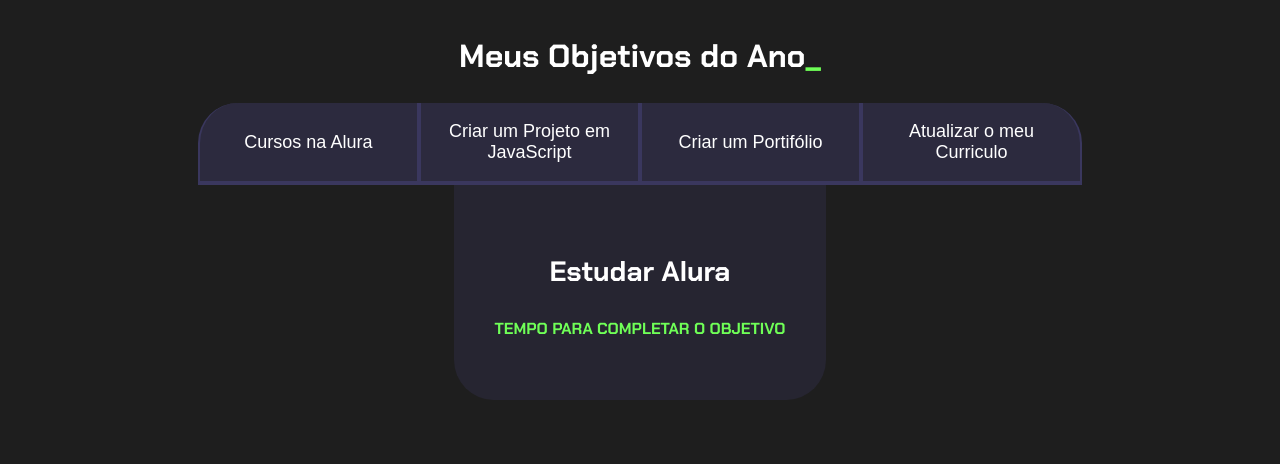
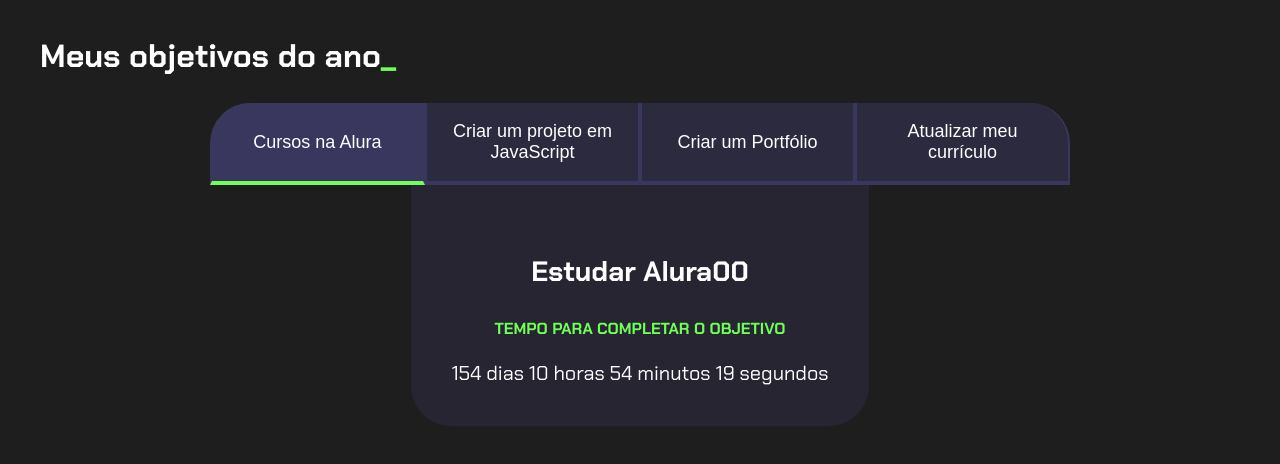
Before and after one commit to Pauloh1CDP/paulohenriquedesouzamoreira, a plain HTML site: page index.html in a window 1280 px wide. Drawn offline with Linux system fonts and the light colour scheme.

Commit message:
Add files via upload

```diff
--- a/index.html
+++ b/index.html
@@ -2,69 +2,75 @@
 <html lang="pt-br">
     <head>
         <meta charset="UTF-8">
-        <meta name="viewpoint" content="width=device-width, initial-scaled=1.0">
+        <meta name="viewpoint" content="width=device-
+        width, initial-scaled=1.0">
         <title>
-            Meus Objetivos do Ano
+            Meus objetivos do ano
         </title>
         <link rel="stylesheet" href="style.css">
+
     </head>
+
     <body>
         <section class="conteudo-principal">
-            <h2 class="titulo-principal">Meus Objetivos do Ano<span>_</span> </h2>
-
-
+            <h2 class="titulo-principal"> Meus objetivos do ano<span>_</span> </h2>
                 <div class="conteudo">
-
                     <div class="botoes">
-                    <button class="botao">Cursos na Alura</button>
-                    <button class="botao">Criar um Projeto em JavaScript</button>
-                    <button class="botao">Criar um Portifólio</button>
-                    <button class="botao">Atualizar o meu Curriculo</button>
+                        <button class="botao ativo">Cursos na Alura</button>
+                        <button class="botao">Criar um projeto em JavaScript</button>
+                        <button class="botao">Criar um Portfólio</button>
+                        <button class="botao">Atualizar meu currículo</button>
                     </div>
                 </div>
                 <div class="abas-textos">
-
                     <div class="aba-conteudo ativo">
                         <h3 class="aba-conteudo-titulo-principal">
-                            Estudar Alura</h3>
+                            Estudar Alura00</h3>
                         <h4 class="aba-conteudo-titulo-secundario">
                             Tempo para completar o objetivo
                         </h4>
-
-                       <div class="contador" ></div>
+                        <div class="contador"></div>
+                    </div>
+                    <div class="aba-conteudo">
+                        <h3 class="aba-conteudo-titulo-principal">
+                            Estudar Alura01</h3>
+                        <h4 class="aba-conteudo-titulo-secundario">
+                            Tempo para completar o objetivo
+                        </h4>
+                        <div class="contador"></div>
+                    </div>
+                     <div class="aba-conteudo">
+                        <h3 class="aba-conteudo-titulo-principal">
+                            Estudar Alura02</h3>
+                        <h4 class="aba-conteudo-titulo-secundario">
+                            Tempo para completar o objetivo
+                        </h4>
+                        <div class="contador"></div>
+                    </div>
+                     <div class="aba-conteudo">
+                        <h3 class="aba-conteudo-titulo-principal">
+                            Estudar Alura03</h3>
+                        <h4 class="aba-conteudo-titulo-secundario">
+                            Tempo para completar o objetivo
+                        </h4>
+                        <div class="contador"></div>
                     </div>
 
 
-
-                       <div class="aba-conteudo">
-                        <h3 class="aba-conteudo-titulo-principal">
-                            Estudar Alura</h3>
-                        <h4 class="aba-conteudo-titulo-secundario">
-                          Tempo para completar o objetivo
-                        </h4>
                 </div>
-
-                       <div class="aba-conteudo">
-                        <h3 class="aba-conteudo-titulo-principal">
-                            Estudar Alura</h3>
-                        <h4 class="aba-conteudo-titulo-secundario">
-                          Tempo para completar o objetivo
-                        </h4>
-                       </div>
-
-
-                     <div class="aba-conteudo">
-                  <h3 class="aba-conteudo-titulo-principal">
-                      Estudar Alura</h3>
-                  <h4 class="aba-conteudo-titulo-secundario">
-                    Tempo para completar o objetivo
-                  </h4>
-                 </div>
-
 
 
 
                 <script src="main.js"></script>
         </section>
+
+
+
+
     </body>
+
+
+
+
+
 </html>
--- a/main.js
+++ b/main.js
@@ -1,19 +1,48 @@
 const botoes = document.querySelectorAll(".botao");
 const textos = document.querySelectorAll(".aba-conteudo");
 const contadores = document.querySelectorAll(".contador");
+
 const tempoObjetivo01 = new Date("2024-10-05T00:00:00");
+const tempoObjetivo02 = new Date("2024-12-05T00:00:00");
+const tempoObjetivo03 = new Date("2024-12-30T00:00:00");
+const tempoObjetivo04 = new Date("2025-02-05T00:00:00");
+const tempos = [tempoObjetivo01, tempoObjetivo02, tempoObjetivo03, tempoObjetivo04];
 
 
-for(let i= 0; i< botoes.length; i++){
-    botoes[i].onclick = function(){
-        for (let j=0; j<botoes.length; j++){
+for (let i = 0; i < botoes.length; i++) {
+    botoes[i].onclick = function () {
+        for (let j = 0; j < botoes.length; j++) {
             botoes[j].classList.remove("ativo");
             textos[j].classList.remove("ativo");
-
-
         }
         botoes[i].classList.add("ativo");
         textos[i].classList.add("ativo");
-
     }
 }
+function calculaTempo(tempoObjetivo) {
+    let tempoAtual = new Date();
+    let tempoFinal = tempoObjetivo - tempoAtual;
+    let segundos = Math.floor(tempoFinal / 1000);
+    let minutos = Math.floor(segundos / 60);
+    let horas = Math.floor(minutos / 60);
+    let dias = Math.floor(horas / 24);
+
+    segundos %= 60;
+    minutos %= 60;
+    horas %= 24;
+    if (tempoFinal > 0) {
+        return dias + " dias " + horas + " horas " + minutos + " minutos " + segundos + " segundos";
+    } else {
+        return "Prazo Finalizado";
+    }
+}
+function atualizaCronometro(){
+    for (let i=0; i<contadores.length;i++){
+        contadores[i].textContent = calculaTempo(tempos[i]);
+    }
+}
+function comecaCronometro(){
+    atualizaCronometro();
+    setInterval(atualizaCronometro, 1000);
+}
+comecaCronometro();
--- a/style.css
+++ b/style.css
@@ -1,4 +1,5 @@
 @import url('https://fonts.googleapis.com/css2?family=Chakra+Petch:wght@400;700&display=swap');
+
 :root {
     --cor-de-fundo: #1E1E1E;
     --verde: #6FFF57;
@@ -7,11 +8,14 @@
     --botao-inativo: rgba(58, 55, 94, 0.5);
     --texto-fundo: rgba(58, 55, 94, 0.3);
 }
+
 body {
     background-color: var(--cor-de-fundo);
     color: var(--branco);
     font-family: 'Chakra Petch', sans-serif;
 }
+
+
 .conteudo-principal {
     display: flex;
     flex-direction: column;
@@ -21,14 +25,17 @@ body {
     width: 100%;
     margin: 0 auto;
 }
+
 .titulo-principal {
-    text-align: center;
+    text-align: left;
     width: 100%;
     font-size: 32px;
 }
+
 .titulo-principal span {
     color: var(--verde);
 }
+
 .botao {
     font-family: "Crakra Petch", sans-serif;
     background-color: var(--botao-inativo);
@@ -44,47 +51,42 @@ body {
     border-right: 2px solid var(--botao-ativo);
     border-top: none;
 }
+
 .botao:first-child {
     border-radius: 40px 40px 0 0;
 }
+
 .botoes {
     display: block;
 }
+
 .botao.ativo{
     background-color: var(--botao-ativo);
     border-bottom: 4px solid var(--verde);
 }
-
 .abas-textos{
-
-background-color: var(--texto-fundo);
-padding: 40px;
-border-radius: 0 0 40px 40px;
-
+    background-color: var(--texto-fundo  );
+    padding: 40px;
+    border-radius: 0 0  40px 40px;
 }
 .aba-conteudo.ativo{
-     display:block;
-
-
+    display: block;
 }
-
 .aba-conteudo{
-   display:none;
-
+    display: none;
 }
-
 .aba-conteudo-titulo-principal{
-       font-size: 28px;
-       text-align:center;
-
+    font-size: 28px;
+    text-align: center;
 }
-
 .aba-conteudo-titulo-secundario{
-
-      text-align:center;
-      color:var(--verde);
-      text-transform: uppercase;
-
+    text-align: center;
+    color: var(--verde);
+    text-transform: uppercase;
+}
+.contador{
+    font-size: 20px;
+    text-align: center;
 }
 
 @media screen and (min-width: 768px) {
```
Also changed, not shown: 1 other file. Lines whose indentation alone changed are shown as unchanged.
